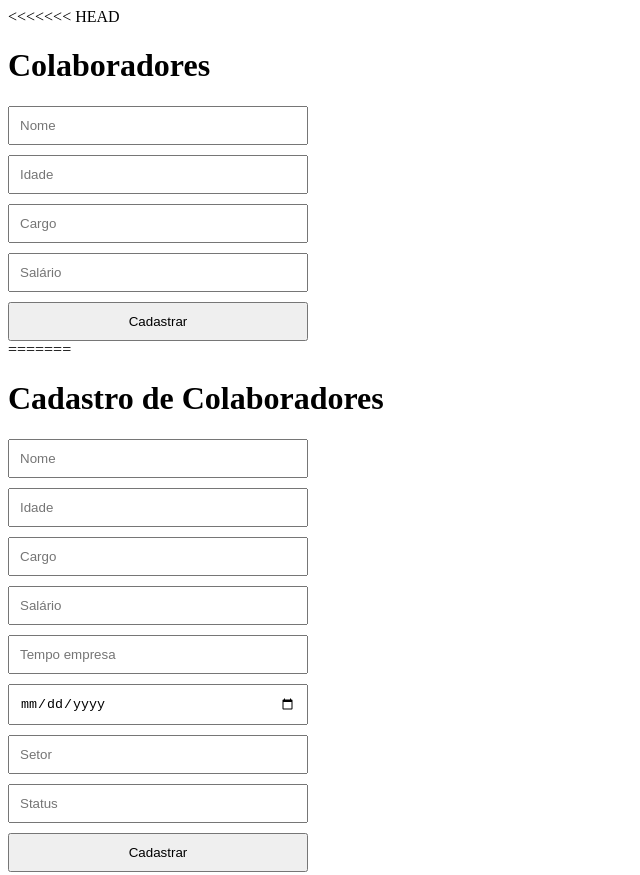
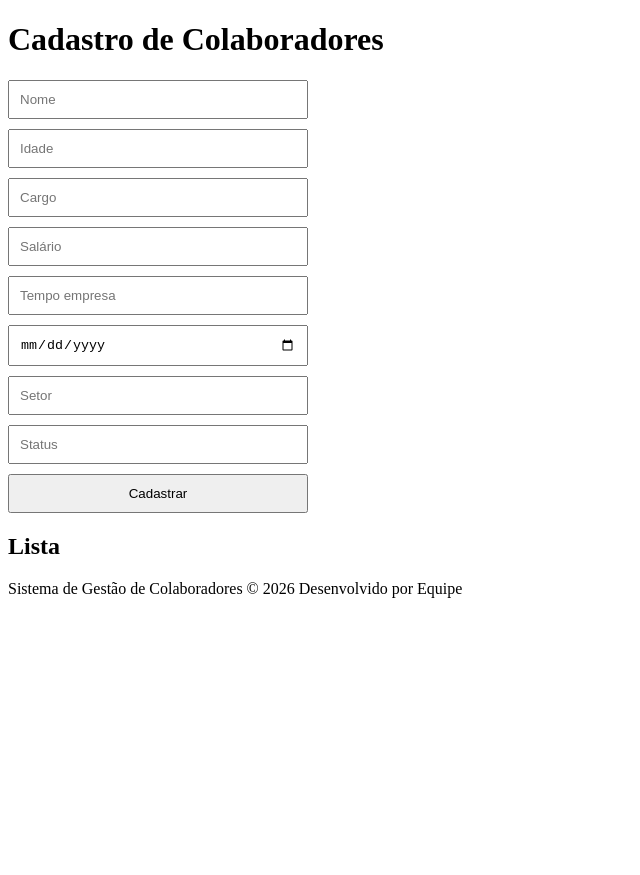
Before and after one commit to andreysantos53/projeto-colaboradores, a website: page index.html in a window 1280 px wide. Shown: the top 875 px of the page, without its empty margins (0-640 px from the left). After the commit the page ends 800 px from the top, so only its background shows below. Drawn offline with Linux system fonts and the light colour scheme.

Commit message:
Resolvido conflito do index.html

```diff
--- a/index.html
+++ b/index.html
@@ -1,35 +1,7 @@
 <!DOCTYPE html>
-<<<<<<< HEAD
-<html lang="br-pt">
+<html lang="pt-br">
 <head>
-<meta charset="UTF-8">
-<title>Cadastro de Colaboradores</title>
-<link rel="stylesheet" href="style.css">
-</head>
-<body>
-
-<h1>Colaboradores</h1>
-
-<form id="form">
-
-<input type="text" id="nome" placeholder="Nome">
-<input type="number" id="idade" placeholder="Idade">
-<input type="text" id="cargo" placeholder="Cargo">
-<input type="number" id="salario" placeholder="Salário">
-
-<button type="submit">
-Cadastrar
-</button>
-
-</form>
-
-<div id="lista"></div>
-
-<script src="script.js"></script>
-
-=======
-<html>
-<head>
+  <meta charset="UTF-8">
   <title>Sistema de Colaboradores</title>
   <link rel="stylesheet" href="style.css">
 </head>
@@ -58,6 +30,6 @@ Desenvolvido por Equipe
 </footer>
 
 <script src="script.js"></script>
->>>>>>> f9dd5d021fea218b998bd4d7480335e9968cb39f
+
 </body>
 </html>
```
